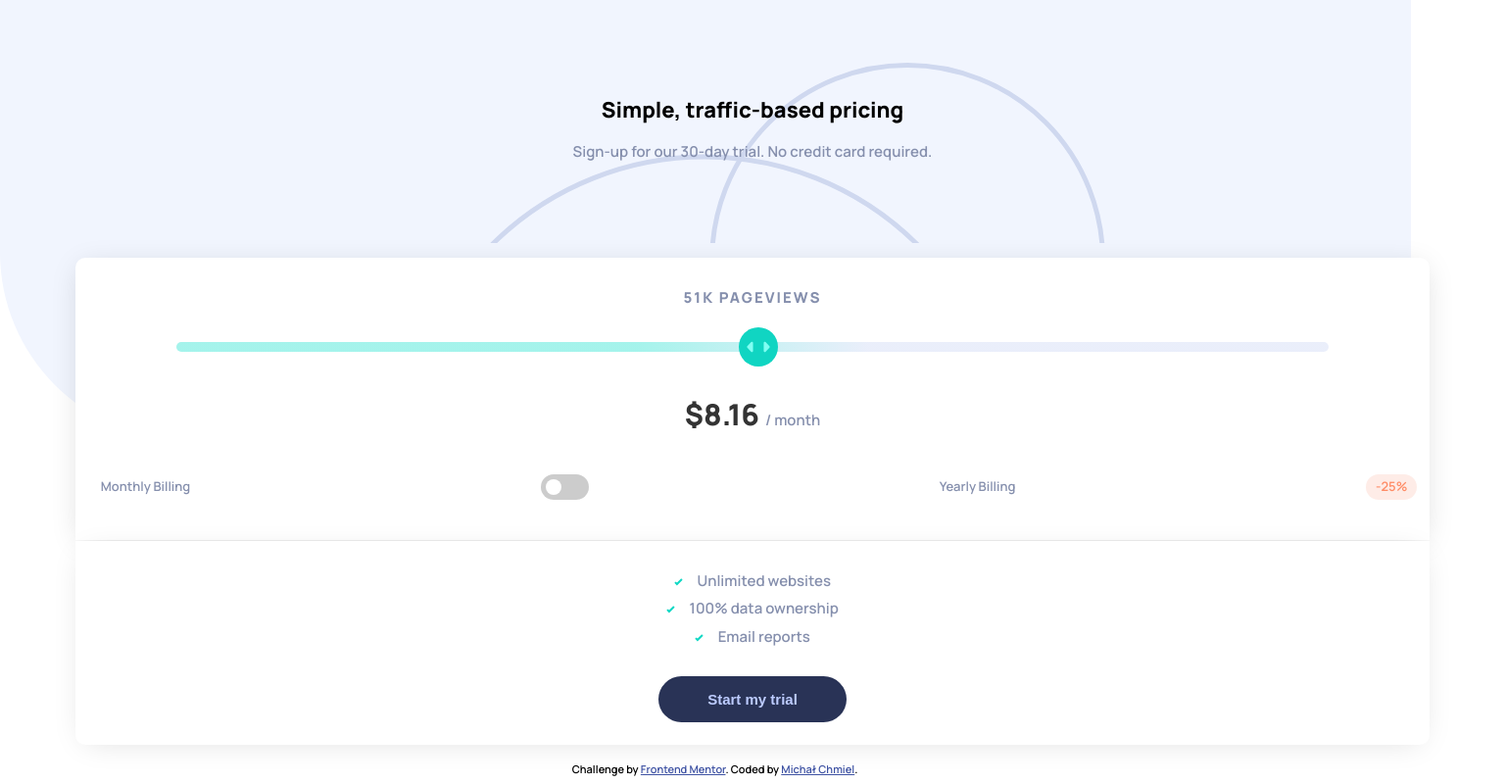
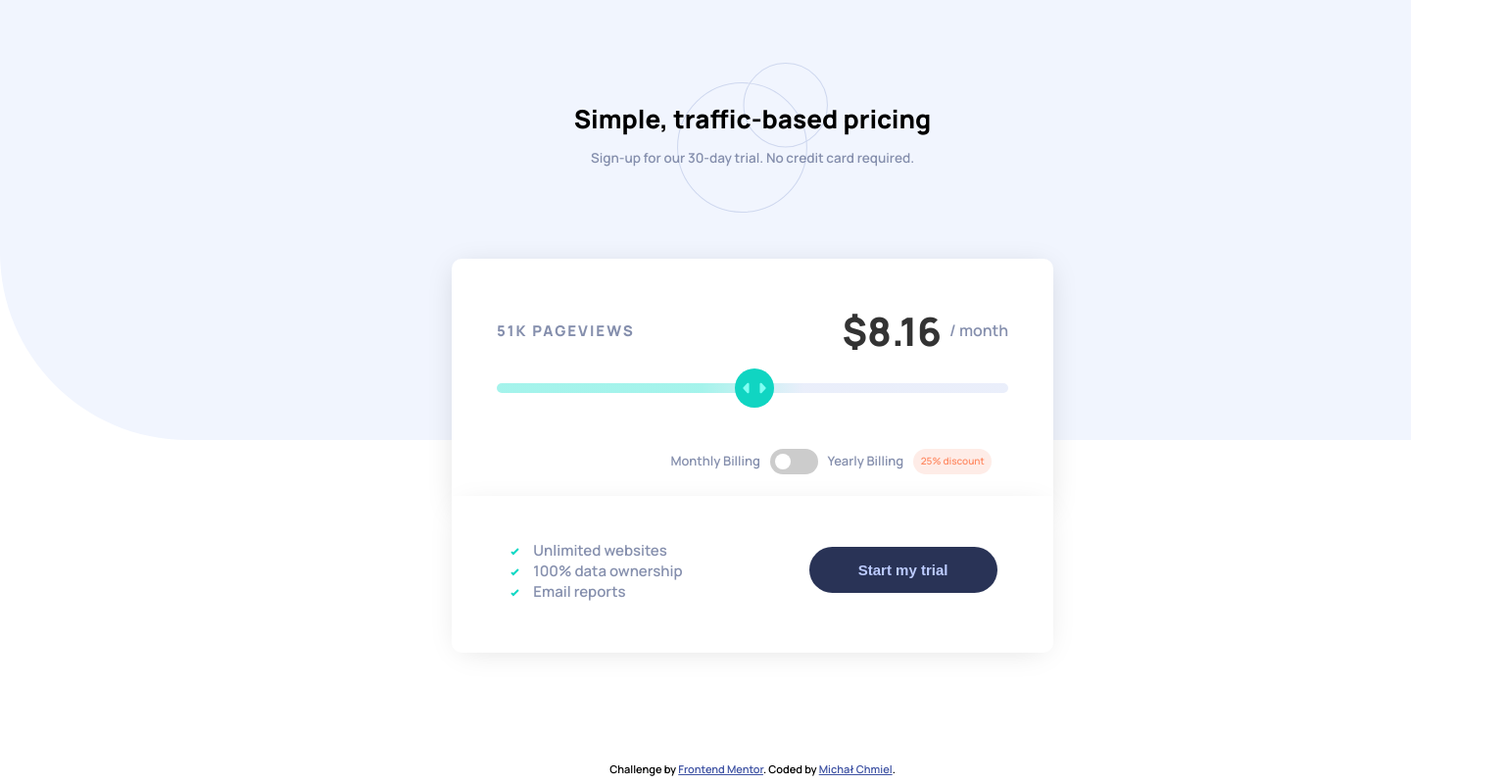
Before and after one commit to xgunzo/interactive-pricing-component-main, a plain HTML site: page index.html in a window 1536 px wide. Shown: the whole page at 98% size. Drawn offline with Linux system fonts and the light colour scheme.

Commit message:
Added 1440px width support

```diff
--- a/index.html
+++ b/index.html
@@ -25,11 +25,12 @@
   </div>
 
   <div class="pageviews">
+    <div class="pageviews-flex">
     <p class="pageviews-title"><span id="value"> </span>k Pageviews</p>
-
-
+    <p class="monthly-flex"><span id="dollars_per_month">$8.16 </span> / month</p>
+    </div>
     <input type="range" id="range" class="range" min="1" max="100">
-    <p class="monthly"><span id="dollars_per_month">$8.16 </span>/ month</p>
+    <p class="monthly pageviews-flex"><span id="dollars_per_month">$8.16 </span>/ month</p>
 
     <div class="billing">
       <div><span class="billing-text">Monthly Billing</span></div>
@@ -41,6 +42,7 @@
       </div>
       <div><span class="billing-text">Yearly Billing</span></div>
       <div class="percentage">-25%</div>
+      <div class="percentage-pc">25% discount</div>
     </div>
   </div>
 
@@ -53,15 +55,18 @@
     </ul>
   </div>
 
+  <div class="start-trial-button">
  <button class="trial_button" id="button">Start my trial</button>
+</div>
 </div>
 
 
 
-  <div class="attribution">
-    Challenge by <a href="https://www.frontendmentor.io?ref=challenge" target="_blank">Frontend Mentor</a>.
-    Coded by <a href="https://github.com/xgunzo">Michał Chmiel</a>.
-  </div>
+
+</div>
+<div class="attribution">
+  Challenge by <a href="https://www.frontendmentor.io?ref=challenge" target="_blank">Frontend Mentor</a>.
+  Coded by <a href="https://github.com/xgunzo">Michał Chmiel</a>.
 </div>
 </body>
 </html>
--- a/style.css
+++ b/style.css
@@ -125,6 +125,10 @@ body {
 
 }
 
+.monthly-flex {
+    display: none;
+}
+
 .billing {
     display: flex;
     justify-content: space-between;
@@ -198,6 +202,10 @@ body {
     padding: 0.25em 0.75em;
 }
 
+.percentage-pc {
+    display: none;
+}
+
 .trial {
     background-color: hsl(0, 0%, 100%);
     height: 13rem;
@@ -261,10 +269,167 @@ body {
     bottom: 0;
     margin: 0 auto;
     display: block;
-    width: 85%;
+    width: 100%;
     padding-bottom: 0.5rem;
 }
 
 .attribution a {
     color: hsl(228, 45%, 44%);
 }
+
+
+@media screen and (min-width: 1440px) {
+
+.wrapper {
+    width: 40%;
+}
+
+.header {
+    background-size: 25%;
+    margin: 0 auto;
+    margin-top: 4em;
+    height: 11.5rem;
+}
+
+.header h1 {
+    padding-top: 1.5em;
+    font-size: 26px;
+    font-weight: 800;
+    text-align: center;
+}
+
+.header p {
+    width: 70%;
+    line-height: 10px;
+    transform: scale(0.9);
+}
+
+.pageviews {
+    background-color: hsl(0, 0%, 100%);
+    height: 16rem;
+    border-radius: 10px 10px 0 0;
+    box-shadow: 0 5px 30px -5px rgba(0, 0, 0, 0.15);
+    margin: 0 auto;
+    text-align: center;
+    margin-top: 1em;
+}
+
+.pageviews-flex {
+    display: flex;
+    width: 85%;
+    margin: 0 auto;
+}
+
+.pageviews-title {
+    width: 50%;
+    text-align: left;
+    padding-top: 3rem;
+    text-transform: uppercase;
+    letter-spacing: 2px;
+}
+
+#dollars_per_month {
+    color: #333;
+    font-size: 40px;
+    font-weight: 800;
+    position: relative;
+    top: 0.25em;
+}
+
+.monthly-flex {
+    display: block;
+    width: 50%;
+    text-align: right;
+    padding-top: 1.25em;
+    color: hsl(225, 20%, 60%);
+}
+
+.monthly {
+   display: none;
+}
+
+.billing {
+    display: flex;
+    justify-content: end;
+    padding-left: 3em;
+    padding-right: 1em;
+    padding-top: 4em;
+    font-size: 13px;
+    font-weight: 600;
+    color: hsl(225, 20%, 60%);
+    gap: 10px;
+}
+
+.billing-text {
+    position: relative;
+    top: 0.25em;
+}
+
+.percentage {
+    display: none;
+}
+
+.percentage-pc {
+    display: block;
+    background-color: hsl(14, 92%, 95%);
+    color: hsl(15, 100%, 70%);
+    border-radius: 50px;
+    padding: 0.5em 0.75em;
+    margin-right: 5em;
+    font-size: 10px;
+}
+
+.trial {
+    height: 10rem;
+    margin-top: -0.9em;
+    box-shadow: 0 5px 30px -10px rgba(0, 0, 0, 0.15);
+    display: flex;
+}
+
+.checklist {
+    text-align: left;
+    width: 50%
+}
+
+.checklist ul {
+    list-style-position: inside;
+    margin: 0 auto;
+    display: block;
+    text-align: left;
+    padding: 0;
+    margin-top: 1em;
+}
+
+.checklist li {
+    padding-top: 0em;
+    text-align: left;
+    padding-left: 4em;
+}
+
+.start-trial-button {
+    width: 50%;
+}
+
+.trial_button {
+    margin: 3.5em auto;
+}
+
+.trial_button:hover {
+    color: hsl(0, 0%, 100%);
+}
+
+.attribution {
+    font-size: 11px;
+    text-align: center;
+    bottom: 0;
+    margin: 0 auto;
+    display: block;
+    width: 100%;
+    padding-bottom: 0.5rem;
+}
+
+.attribution a {
+    color: hsl(228, 45%, 44%);
+}
+
+}
```
